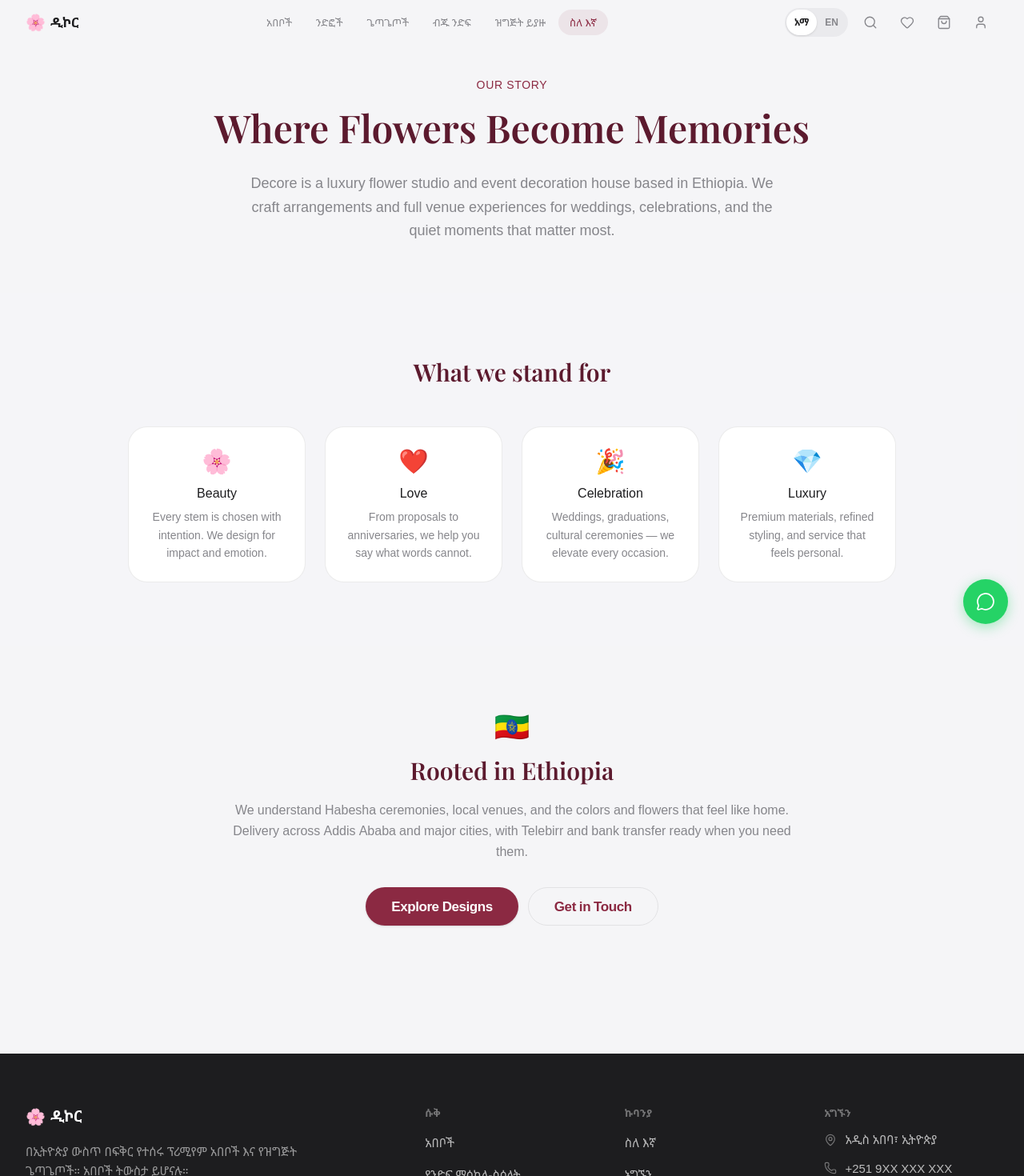
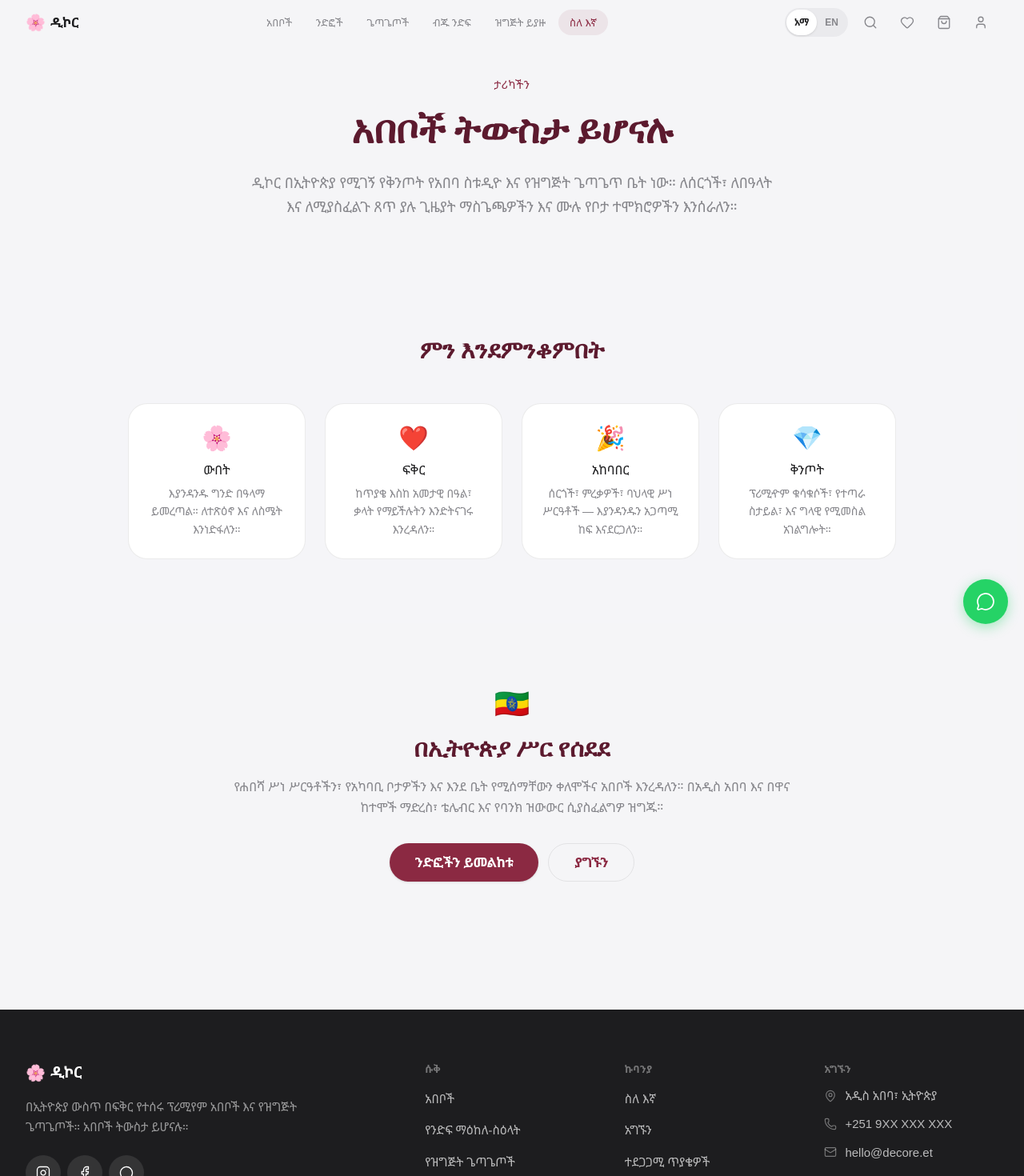
Before and after one commit to Menelik2/Decore, a Next.js app: page /about in a window 1280 px wide. Shown: the top 1470 px of the page at 80% size. Built offline with nearby package versions, Linux system fonts and the light colour scheme.

Commit message:
Translate About page to Amharic/English

```diff
--- a/src/app/about/page.tsx
+++ b/src/app/about/page.tsx
@@ -1,42 +1,40 @@
-import type { Metadata } from "next"
+"use client"
+
 import Link from "next/link"
 import { Button } from "@/components/ui/button"
-
-export const metadata: Metadata = {
-  title: "About Us",
-  description:
-    "Decore is a premium flower studio and event decoration company in Ethiopia.",
-}
+import { useTranslations } from "@/lib/i18n/locale-context"
 
 export default function AboutPage() {
+  const t = useTranslations()
+
+  const values = [
+    { emoji: "🌸", title: t("About.beauty"), text: t("About.beautyText") },
+    { emoji: "❤️", title: t("About.love"), text: t("About.loveText") },
+    { emoji: "🎉", title: t("About.celebration"), text: t("About.celebrationText") },
+    { emoji: "💎", title: t("About.luxury"), text: t("About.luxuryText") },
+  ]
+
   return (
     <div className="min-h-screen pt-24 pb-20">
       <section className="mx-auto max-w-4xl px-4 sm:px-6 lg:px-8 text-center mb-16">
         <p className="text-sm font-medium text-primary uppercase tracking-wider mb-3">
-          Our Story
+          {t("About.label")}
         </p>
         <h1 className="font-serif text-3xl sm:text-4xl md:text-5xl font-semibold text-deep-burgundy leading-tight mb-6">
-          Where Flowers Become Memories
+          {t("About.title")}
         </h1>
         <p className="text-lg text-muted-foreground leading-relaxed max-w-2xl mx-auto">
-          Decore is a luxury flower studio and event decoration house based in
-          Ethiopia. We craft arrangements and full venue experiences for weddings,
-          celebrations, and the quiet moments that matter most.
+          {t("About.intro")}
         </p>
       </section>
 
       <section className="bg-muted/40 py-16 md:py-20">
         <div className="mx-auto max-w-5xl px-4 sm:px-6 lg:px-8">
           <h2 className="font-serif text-2xl md:text-3xl font-semibold text-deep-burgundy text-center mb-12">
-            What we stand for
+            {t("About.valuesTitle")}
           </h2>
           <div className="grid grid-cols-1 sm:grid-cols-2 lg:grid-cols-4 gap-6">
-            {[
-              { emoji: "🌸", title: "Beauty", text: "Every stem is chosen with intention. We design for impact and emotion." },
-              { emoji: "❤️", title: "Love", text: "From proposals to anniversaries, we help you say what words cannot." },
-              { emoji: "🎉", title: "Celebration", text: "Weddings, graduations, cultural ceremonies — we elevate every occasion." },
-              { emoji: "💎", title: "Luxury", text: "Premium materials, refined styling, and service that feels personal." },
-            ].map((v) => (
+            {values.map((v) => (
               <div key={v.title} className="rounded-2xl bg-white border border-border p-6 text-center">
                 <span className="text-3xl mb-3 block">{v.emoji}</span>
                 <h3 className="font-medium text-foreground mb-2">{v.title}</h3>
@@ -51,19 +49,17 @@ export default function AboutPage() {
         <div className="mx-auto max-w-3xl px-4 sm:px-6 lg:px-8 text-center">
           <span className="text-4xl mb-4 block">🇪🇹</span>
           <h2 className="font-serif text-2xl md:text-3xl font-semibold text-deep-burgundy mb-4">
-            Rooted in Ethiopia
+            {t("About.rootedTitle")}
           </h2>
           <p className="text-muted-foreground leading-relaxed mb-8">
-            We understand Habesha ceremonies, local venues, and the colors and
-            flowers that feel like home. Delivery across Addis Ababa and major
-            cities, with Telebirr and bank transfer ready when you need them.
+            {t("About.rootedText")}
           </p>
           <div className="flex flex-col sm:flex-row gap-3 justify-center">
             <Link href="/designs">
-              <Button size="lg">Explore Designs</Button>
+              <Button size="lg">{t("About.exploreDesigns")}</Button>
             </Link>
             <Link href="/contact">
-              <Button size="lg" variant="outline">Get in Touch</Button>
+              <Button size="lg" variant="outline">{t("About.getInTouch")}</Button>
             </Link>
           </div>
         </div>
```
